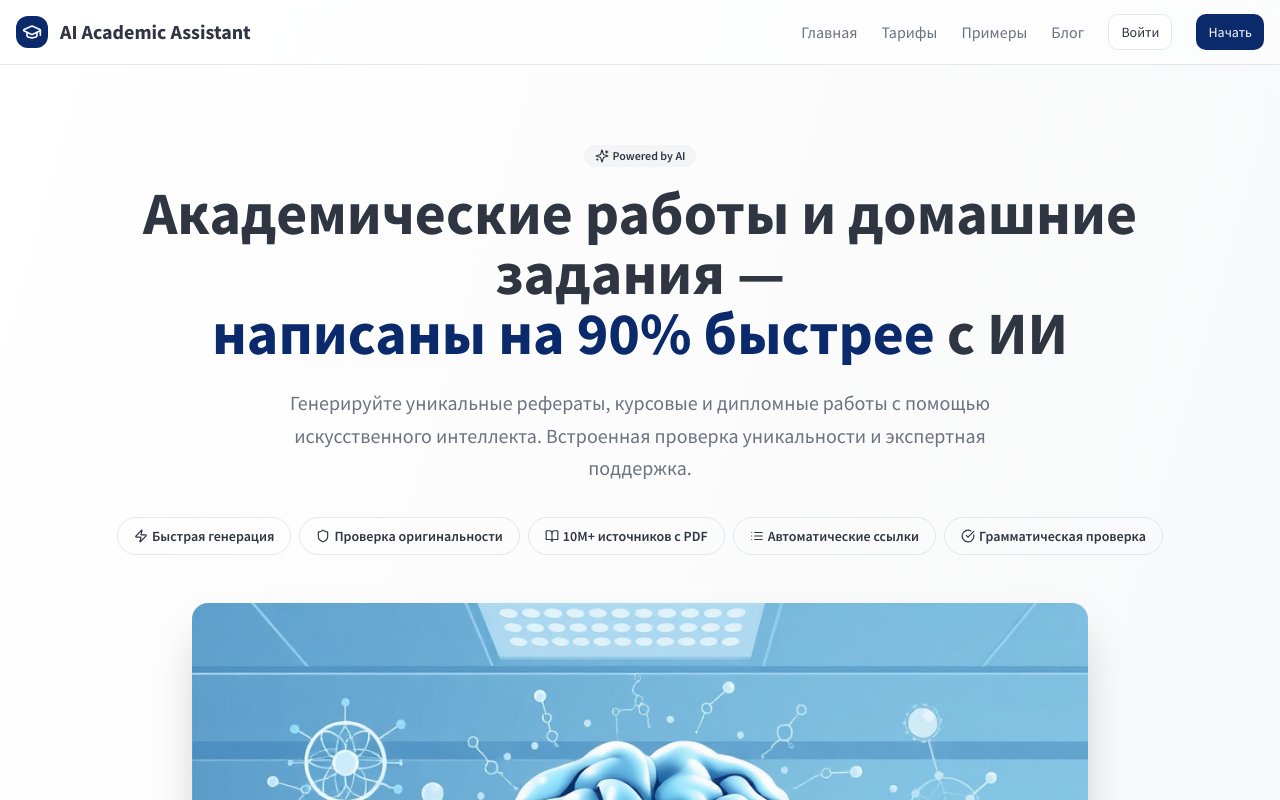
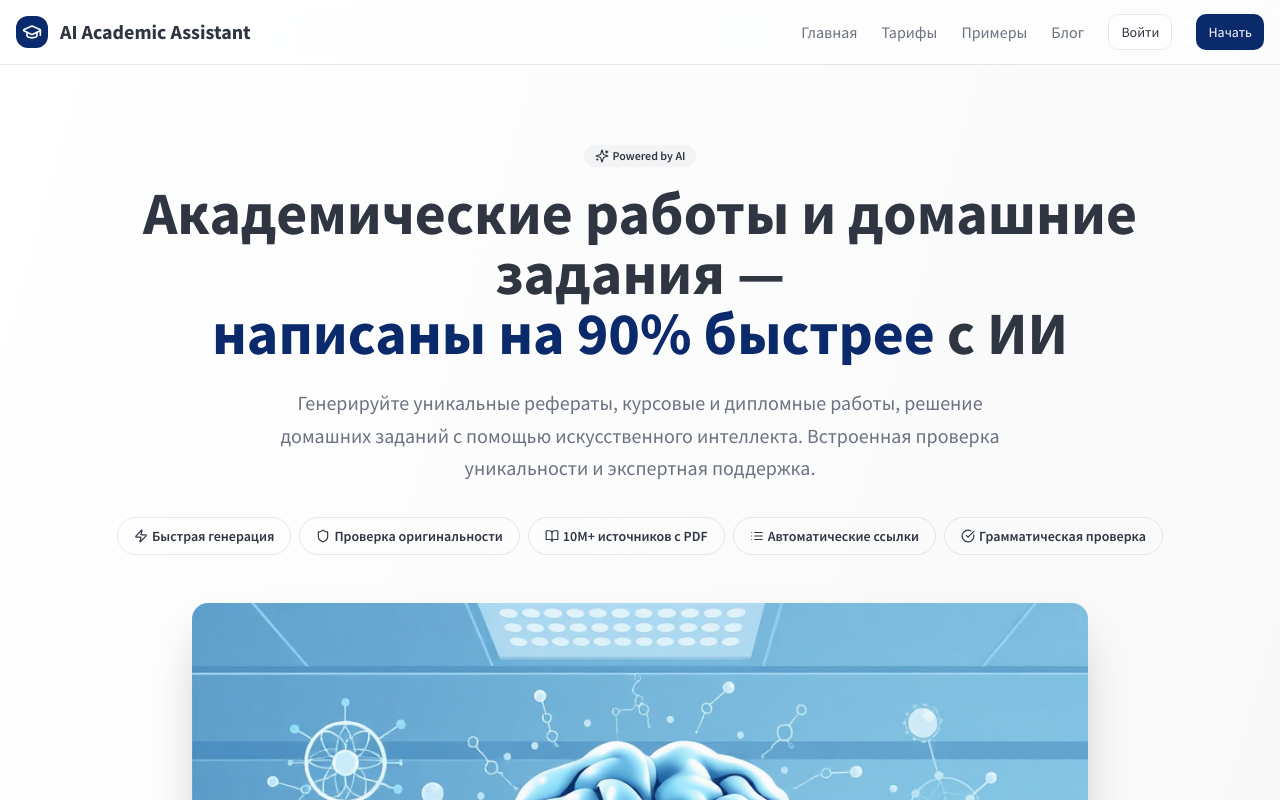
Before and after one commit to pr-poehali-dev/ai-homework-helper, a React (Vite) app: page / in a window 1280 px wide. Shown: the top 800 px of the page. Built offline with nearby package versions, Linux system fonts and the light colour scheme.

Commit message:
Добавить решения домашних заданий

```diff
--- a/src/pages/Index.tsx
+++ b/src/pages/Index.tsx
@@ -195,7 +195,7 @@ const Index = () => {
             <span className="text-primary">написаны на 90% быстрее</span> с ИИ
           </h1>
           <p className="text-xl text-muted-foreground mb-8 max-w-3xl mx-auto leading-relaxed">
-            Генерируйте уникальные рефераты, курсовые и дипломные работы с помощью искусственного интеллекта.
+            Генерируйте уникальные рефераты, курсовые и дипломные работы, решение домашних заданий с помощью искусственного интеллекта.
             Встроенная проверка уникальности и экспертная поддержка.
           </p>
 
```
